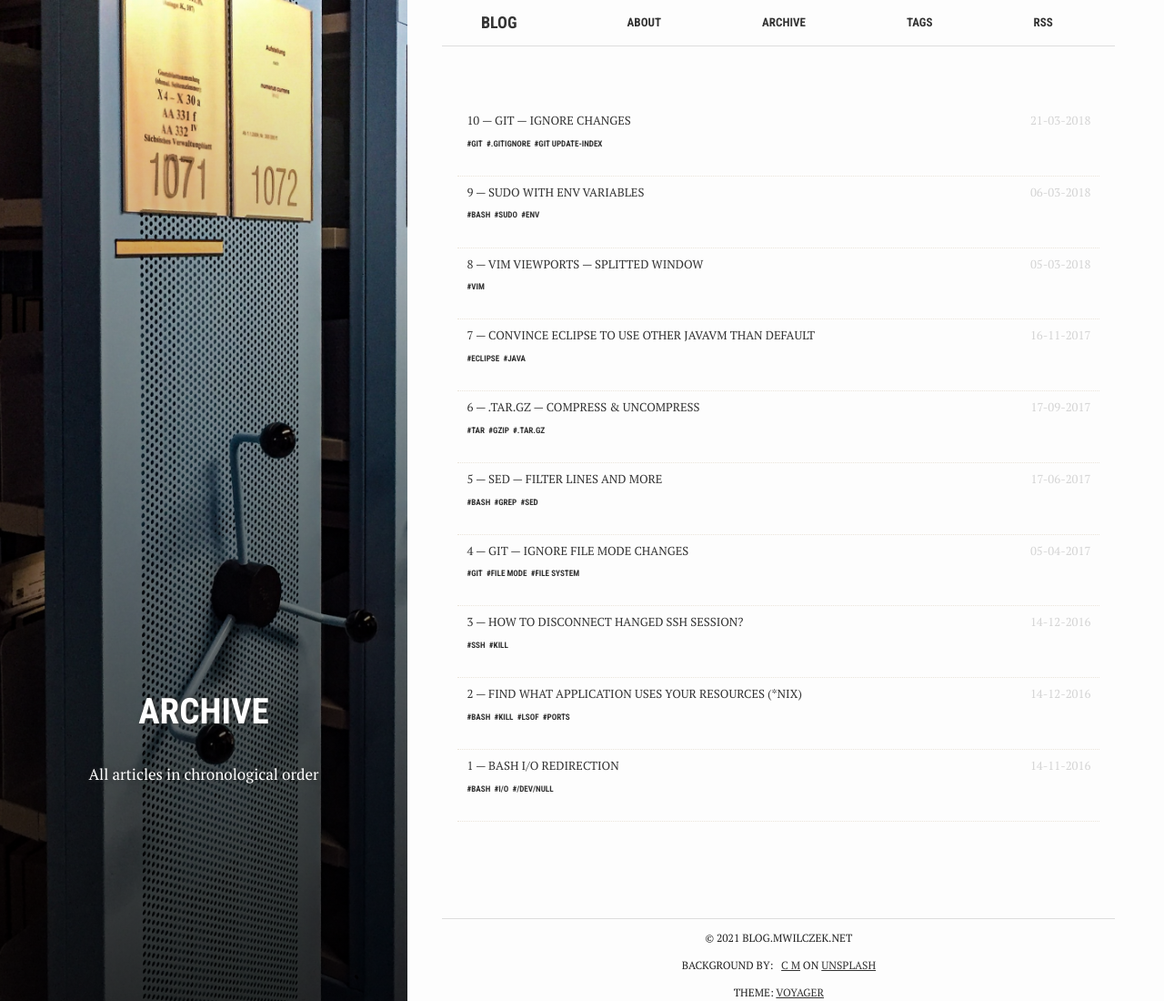
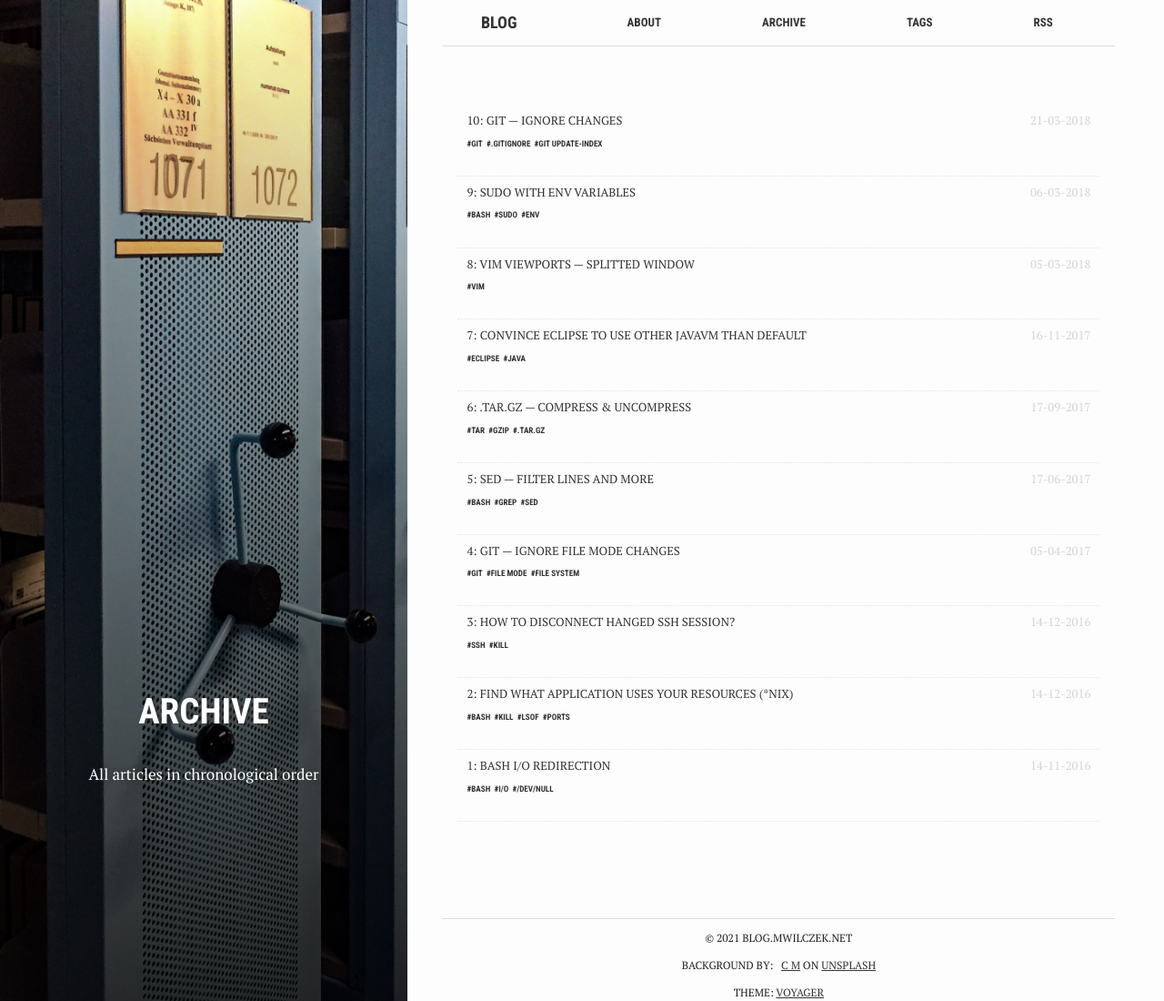
Before and after one commit to mwilczek-net/blog.mwilczek.net, a Jekyll site: the page built from archive.md, in a window 1280 px wide and 1100 px high. Shown: the whole window at 91% size. Built offline with Jekyll 4.4.1, drawn with Linux system fonts in a browser that asks for light colours.

Commit message:
Replace dash with colon

```diff
--- a/archive.md
+++ b/archive.md
@@ -13,7 +13,7 @@
   {% for post in site.posts %}
     <li>
       <a href="{{ post.url | relative_url }}">
-        {{ site.posts | size | minus: forloop.index | plus: 1 }} &mdash; {{ post.title }}
+        {{ site.posts | size | minus: forloop.index | plus: 1 }}: {{ post.title }}
       </a>
       {% if post.lastmod %}
         <span class="date">{{ post.lastmod | date: "%d-%m-%Y" }}</span>
```
Also changed, not shown: tags.md (+1 -1 lines).
